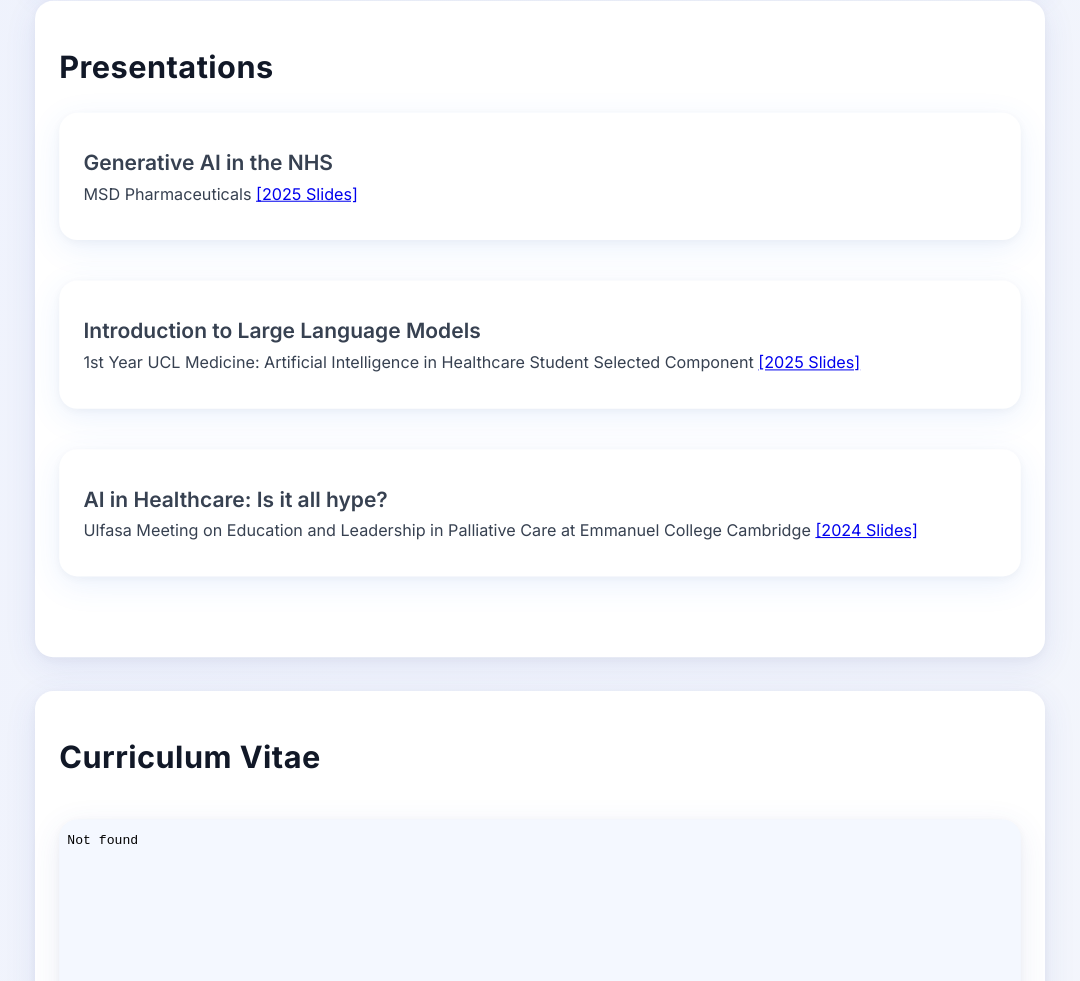
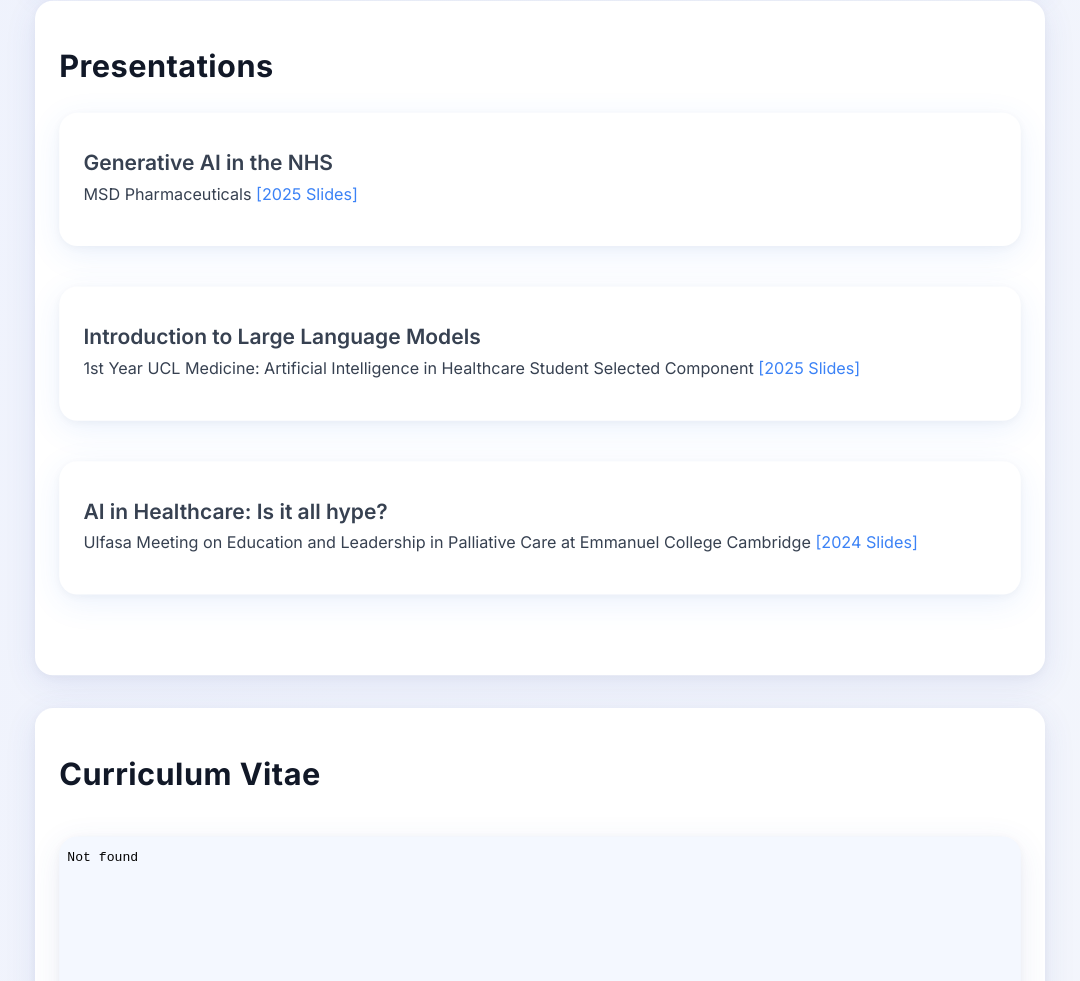
Before and after one commit to simonEllershaw/simonellershaw.github.io, a plain HTML site: page index.html in a window 1280 px wide. Shown: the part 5522-6503 px from the top of the page, without its empty margins (100-1180 px from the left). Drawn offline with Linux system fonts and the light colour scheme.

Commit message:
FIx presentation link color

```diff
--- a/index.html
+++ b/index.html
@@ -172,6 +172,20 @@
             transition: border 0.2s, color 0.2s;
         }
         .project .links a:hover {
+            border-bottom: 1.5px solid var(--primary);
+            color: #2563eb;
+        }
+        .card a {
+            display: inline-block;
+            margin-right: 1rem;
+            margin-bottom: 0.3rem;
+            text-decoration: none;
+            font-weight: 500;
+            color: var(--primary);
+            border-bottom: 1.5px solid transparent;
+            transition: border 0.2s, color 0.2s;
+        }
+        .card a:hover {
             border-bottom: 1.5px solid var(--primary);
             color: #2563eb;
         }
```
